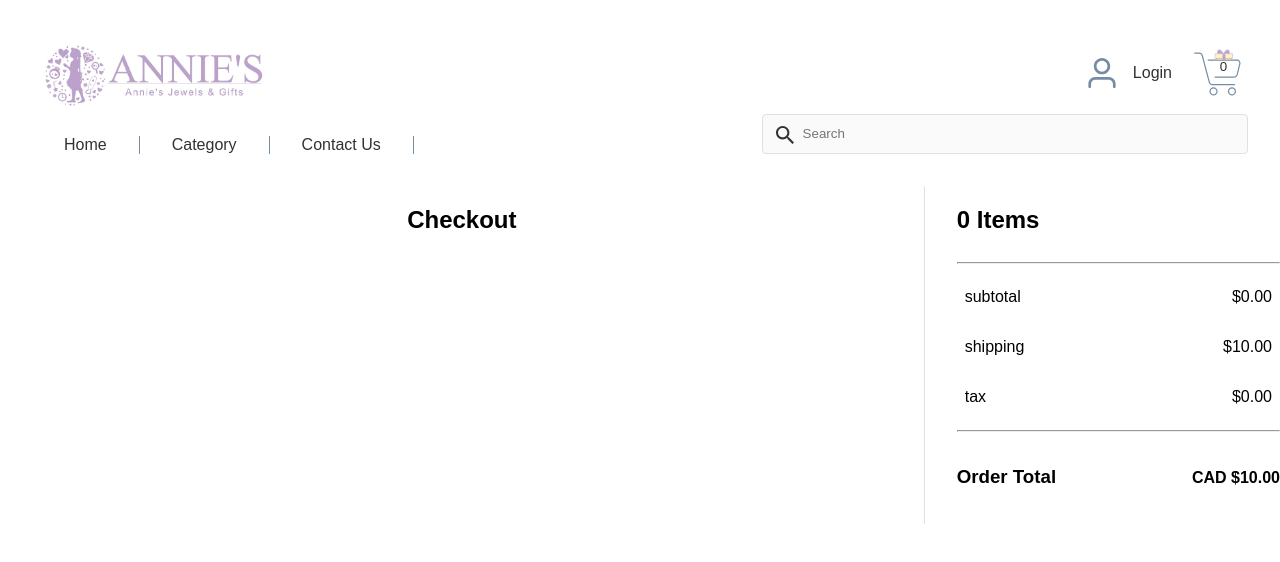
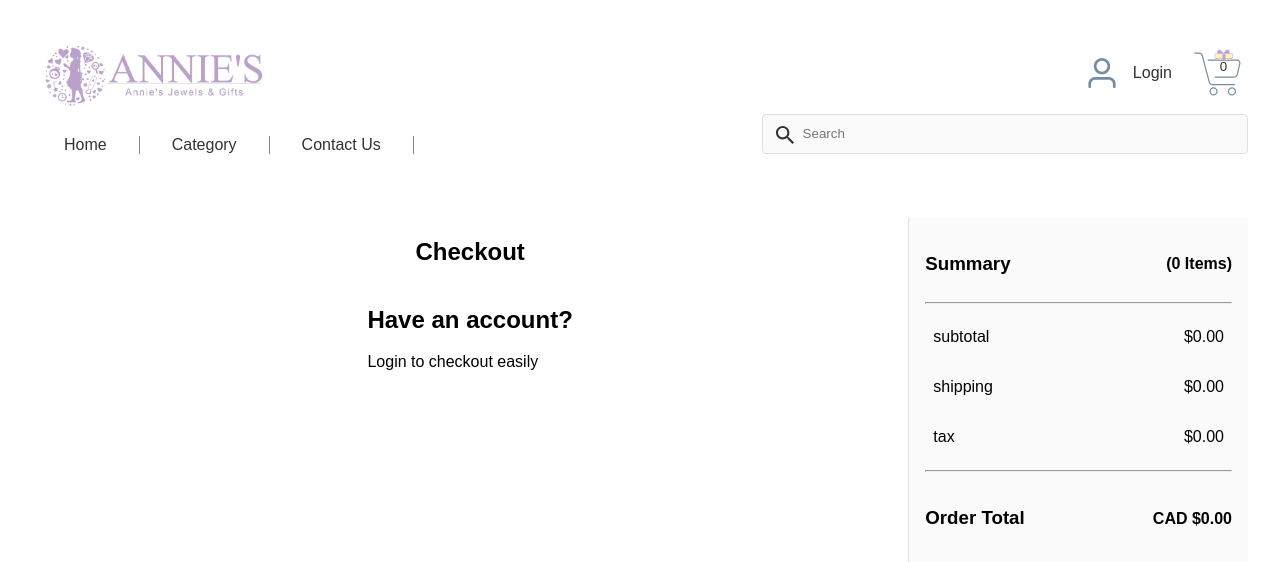
Before and after one commit to anniesilver/Annie-Jewelry-Store, a React (Create React App) app: page /checkout in a window 1280 px wide. Shown: the top 562 px of the page. Built offline with nearby package versions, Linux system fonts and the light colour scheme.

Commit message:
finished checkout flow , integrate login / auth  with order

```diff
--- a/src/components/Header/Header.js
+++ b/src/components/Header/Header.js
@@ -8,7 +8,7 @@ import {useCart} from '../../components/CartProvider/CartProvider';
 import Cart from '../../components/Cart/Cart';
 import {useState,useEffect} from 'react';
 import LoginModal from "../LoginModal/LoginModal";
-import {getUser} from "../Util/api";
+import {getProfile} from "../Util/api";
 
 export default function Header(){
     const [isFloatingMenuOn,setisFloatingMenuOn]=useState(false);
@@ -17,7 +17,7 @@ export default function Header(){
     const [userInfo, setUserInfo] = useState({});
 
     async function decodeAuth(){
-        const decodeUser= await getUser();
+        const decodeUser= await getProfile();
         console.log(decodeUser);
         if(decodeUser){
             setUserInfo(decodeUser);
--- a/src/components/LoginModal/LoginModal.js
+++ b/src/components/LoginModal/LoginModal.js
@@ -27,6 +27,7 @@ export default function LoginModal({notifyParentRefresh}){
           if(response.success)
           {
             setIsLoggedIn(true);
+            notifyParentRefresh(true);
           }
         }catch(e){
           console.error(e);
--- a/src/components/LoginModal/LoginModal.scss
+++ b/src/components/LoginModal/LoginModal.scss
@@ -24,6 +24,19 @@
   z-index: 1050;
   padding: 2rem;
   border: none;
+  input{
+    background-color: $AnnieSilver-Alabaster;
+    color:$AnnieSilver-Black;
+    height:$input-height;
+    border: 1px solid $AnnieSilver-Mercury;
+    border-radius: $AnnieSilver-Radius;
+    width:100%;
+    padding-left:0.2rem;
+    ::focus{
+        border-color: $AnnieSilver-Purple;
+        outline: none;
+    }
+}
 }
 
 }
--- a/src/components/PayPalButton/ButtonWrapper.js
+++ b/src/components/PayPalButton/ButtonWrapper.js
@@ -14,16 +14,17 @@ export default function ButtonWrapper({ showSpinner }){
     const baseUrl = "http://localhost:8080";
 
     async function createOrder() {
+        const token = sessionStorage.getItem("authToken");
         try {
           const response = await fetch(`${baseUrl}/orders`, {
             method: "POST",
             headers: {
               "Content-Type": "application/json",
-              "Authorization": "Bearer ACCESS-TOKEN",
+              "Authorization" :`Bearer ${token}`,
               "PayPal-Partner-Attribution-Id": "BN-CODE",
               "PayPal-Auth-Assertion": "PAYPAL-AUTH-ASSERTION"
             },
-            body: JSON.stringify({"user_id":1, "cart":cartList}),
+            body: JSON.stringify(cartList),
           });
           // console.log("before loading paypal button, the cartList",cartList);
           // const orderData = await axios.post(`${baseUrl}/orders`,cartList);
@@ -45,12 +46,14 @@ export default function ButtonWrapper({ showSpinner }){
         }
     }
     async function onApprove(data, actions) {
+        const token = sessionStorage.getItem("authToken");
         try {
           console.log("paypal order id been created",data);
           const response = await fetch(`${baseUrl}/orders/${data.orderID}/capture`, {
             method: "POST",
             headers: {
               "Content-Type": "application/json",
+              "Authorization" :`Bearer ${token}`,
             },
           });
 
--- a/src/components/Util/api.js
+++ b/src/components/Util/api.js
@@ -90,18 +90,8 @@ export async function apiLogin(user){
         console.error(err);
     }
 }
-export async function apiProfile(authHeader){
-    const URI=`${baseUrl}/users/profile`;
-    console.log(authHeader);
-    try {
-        const response = await axios.get(`${URI}`,authHeader);
-        return response.data;
-    } catch (err) {
-        console.log('error when retrieving usser profile. try again pls');
-        console.error(err);
-    }
-}
-export async function getUser(){
+
+export async function getProfile(){
     const URI=`${baseUrl}/users/profile`;
     const token = sessionStorage.getItem("authToken");
     if(token){
@@ -120,7 +110,7 @@ export async function getUser(){
             }
 
         } catch (err) {
-            console.log('error when retrieving usser profile. try again pls');
+            console.log('error when verify usser auth. try again pls');
             console.error(err);
             return null;
         }
@@ -128,5 +118,4 @@ export async function getUser(){
     else{
         return null;
     }
-
 }
--- a/src/pages/Checkout/Checkout.js
+++ b/src/pages/Checkout/Checkout.js
@@ -3,8 +3,14 @@ import { useCart } from '../../components/CartProvider/CartProvider';
 import ButtonWrapper from '../../components/PayPalButton/ButtonWrapper';
 import {PayPalScriptProvider} from "@paypal/react-paypal-js";
 import {roundPrice} from '../../components/Util/util';
+import {getProfile} from "../../components/Util/api";
+import { useState,useEffect } from "react";
+import LoginModal from "../../components/LoginModal/LoginModal";
+
 export default function Checkout(){
     const {cartList, setCartList} = useCart();
+    const [loginModal,setLoginModal]=useState(false);
+    const [userProfile,setUserProfile]=useState({});
     const PAYPAL_CLIENT_ID = 'ASrSf2BqxbJrKbOSEgVCGLqv_EBsnn_r2tRhW7okcHFAhvB4zz_VgqGrFmIQX5bf0VN0fxpLYxNOo9iV'
 
     const itemTotal = cartList.reduce((total, currentItem) => total + currentItem.qty, 0);
@@ -12,14 +18,48 @@ export default function Checkout(){
 
     const subTotal = roundPrice(accumTotal);
     const tax = roundPrice(accumTotal*0.13);
-    const shippingFee = roundPrice((accumTotal>100) ? 0 : 10);
+    const shippingFee = roundPrice((accumTotal<100 && accumTotal > 0) ? 10 : 0);
     const orderTotal = roundPrice(accumTotal + accumTotal*0.13 + shippingFee);
 
+    useEffect(()=>{
+        getUserProfile();
+    },[])
+
+    async function getUserProfile(){
+      const decodeUser= await getProfile();
+      console.log(decodeUser);
+      setUserProfile(decodeUser);
+    }
+
+    function handleLoginClick(e){
+      setLoginModal(true);
+    }
+    function notifyParentRefresh(refresh){
+      setLoginModal(false);
+      getUserProfile();
+      //this line is to refresh header compenent to get the login user name displayed there.
+      setCartList([...cartList]);
+    }
     return (
       <section className='checkout'>
-
           <div className="checkout__paypal">
             <h1>Checkout</h1>
+            <div className="checkout__contact">
+            {
+                userProfile ? (
+                  <>
+                  <h4>Wwelcome back {userProfile.firstname} {userProfile.lastname}</h4>
+                  <h4>Contact email :{userProfile.email} </h4>
+                  </>
+                ):(
+                  <>
+                  <h2>Have an account?</h2>
+                  <label onClick={handleLoginClick}>Login to checkout easily</label>
+                  </>
+                )
+            }
+            </div>
+
             <div className="checkout__paypal--container">
             <div style={{maxWidth:"750px", minHeight:"200px"}}>
                 <PayPalScriptProvider options={{ clientId: PAYPAL_CLIENT_ID, components: "buttons", currency: "CAD" }}>
@@ -29,12 +69,15 @@ export default function Checkout(){
             </div>
           </div>
           <div className='checkout__info'>
-          <h2>{itemTotal} Items</h2>
+            <div className="checkout__info--header">
+              <h3>Summary</h3>
+              <h4>({itemTotal} Items)</h4>
+            </div>
             <div className="checkout__list">
               {cartList.map((product,index) => (
                 <div className='checkout__item'>
                   <h5>{product.name}</h5>
-                <p> x {product.qty}</p>
+                  <h5>{product.price} x {product.qty}</h5>
                 </div>
               ))}
             </div>
@@ -59,7 +102,11 @@ export default function Checkout(){
                 <h4>CAD ${orderTotal}</h4>
               </ul>
             </div>
+
         </div>
+        {
+            loginModal && (<LoginModal notifyParentRefresh={notifyParentRefresh}/>)
+        }
     </section>
     );
 }
--- a/src/pages/Checkout/Checkout.scss
+++ b/src/pages/Checkout/Checkout.scss
@@ -5,11 +5,42 @@
 .checkout{
     display:flex;
     justify-content: space-between;
+
+    @include block_padding;
+
     ul{
         padding:0;
     }
     p{
         margin: 0.5rem;
+    }
+    &__contact{
+        display: flex;
+        flex-direction: column;
+        justify-content: flex-start;
+    }
+    &__login{
+        display: flex;
+        justify-content: space-between;
+        padding:1rem 0;
+        &--input{
+            display: flex;
+            flex-direction: column;
+            width: 45%;
+            input{
+                background-color: $AnnieSilver-Alabaster;
+                color:$AnnieSilver-Black;
+                height:$input-height;
+                border: 1px solid $AnnieSilver-Mercury;
+                border-radius: $AnnieSilver-Radius;
+                width:100%;
+                padding-left:0.2rem;
+                ::focus{
+                    border-color: $AnnieSilver-Purple;
+                    outline: none;
+                }
+            }
+        }
     }
     &__paypal{
         display:flex;
@@ -31,6 +62,12 @@
         display: flex;
         flex-direction: column;
         width: 35%;
+        padding:1rem;
+        background-color: $AnnieSilver-Alabaster;
+        &--header{
+            display: flex;
+            justify-content: space-between;
+        }
     }
     &__item{
         display: flex;
@@ -46,7 +83,6 @@
         }
     }
     &__summary{
-
         ul{
             display: flex;
             justify-content: space-between;
```
Lines whose indentation alone changed are shown as unchanged.
